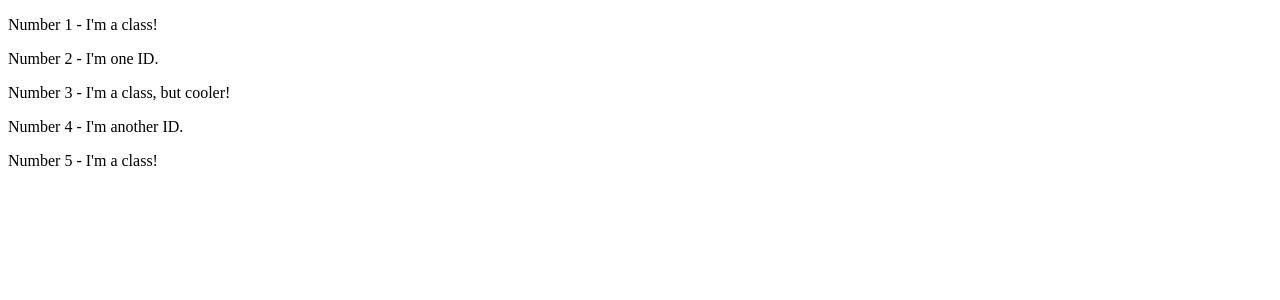
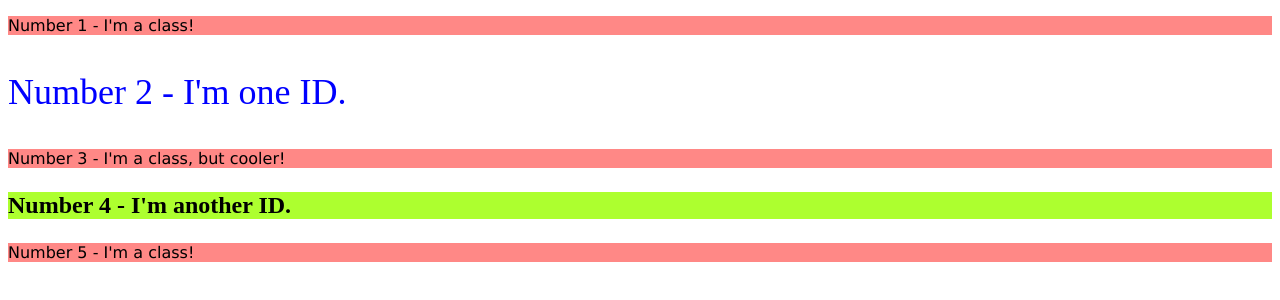
Before and after one commit to dpushkaran/Odin_Project, a plain HTML site: page CSS_Foundations/class-id-selectors/index.html in a window 1280 px wide. Drawn offline with Linux system fonts and the light colour scheme.

Commit message:
finished class-id-selectors

```diff
--- a/CSS_Foundations/class-id-selectors/index.html
+++ b/CSS_Foundations/class-id-selectors/index.html
@@ -3,14 +3,14 @@
 <head>
     <meta charset="UTF-8">
     <meta name="viewport" content="width=device-width, initial-scale=1.0">
-    <link rel="stylesheet" ref="style.css">
+    <link rel="stylesheet" href="style.css">
     <title>Index</title>
 </head>
 <body>
-    <p>Number 1 - I'm a class!</p>
-    <p>Number 2 - I'm one ID.</p>
-    <p>Number 3 - I'm a class, but cooler!</p>
-    <p>Number 4 - I'm another ID.</p>
-    <p>Number 5 - I'm a class!</p>
+    <p class="Odd_Text">Number 1 - I'm a class!</p>
+    <p id="Num-2">Number 2 - I'm one ID.</p>
+    <p class="Odd_Text Updated_Class">Number 3 - I'm a class, but cooler!</p>
+    <p id="Num-4">Number 4 - I'm another ID.</p>
+    <p class="Odd_Text">Number 5 - I'm a class!</p>
 </body>
 </html>
--- a/CSS_Foundations/class-id-selectors/style.css
+++ b/CSS_Foundations/class-id-selectors/style.css
@@ -0,0 +1,16 @@
+.Odd_Text {
+    background-color: #ff8886;
+    font-family: Verdana, "DejaVu", sans-serif;
+}
+#Num-2{
+    color: blue;
+    font-size: 36px;
+}
+.Upated_Class {
+    font-size: 24px;
+}
+#Num-4{
+    background-color: greenyellow;
+    font-weight: bold;
+    font-size: 24px;
+}
```
